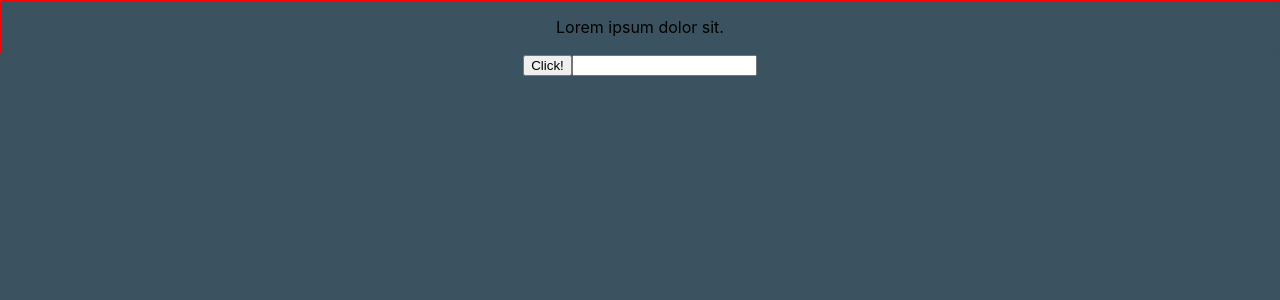
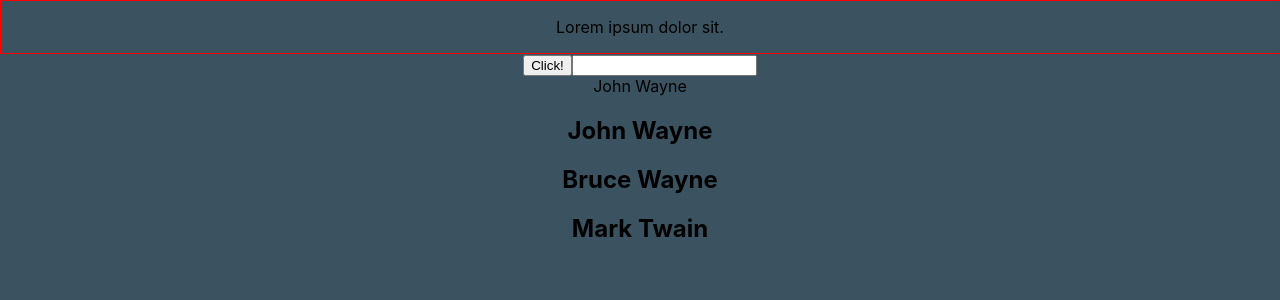
Before and after one commit to Zyar3k/ts_with-react, a React (Create React App) app: page / in a window 1280 px wide. Shown: the top 300 px of the page. Built offline with nearby package versions, Linux system fonts and the light colour scheme.

Commit message:
Prop Types and tips

```diff
--- a/src/App.tsx
+++ b/src/App.tsx
@@ -5,21 +5,21 @@ import Input from "./components/Input";
 // import Heading from "./components/Heading";
 // import Oscar from "./components/Oscar";
 // import Greet from "./components/Greet";
-// import Person from "./components/Person";
-// import PersonList from "./components/PersonList";
+import Person from "./components/Person";
+import PersonList from "./components/PersonList";
 // import Status from "./components/Status";
 
 function App() {
-  // const personName = {
-  //   first: "John",
-  //   last: "Wayne"
-  // };
+  const personName = {
+    first: "John",
+    last: "Wayne"
+  };
 
-  // const nameList = [
-  //   { first: "John", last: "Wayne" },
-  //   { first: "Bruce", last: "Wayne" },
-  //   { first: "Mark", last: "Twain" }
-  // ];
+  const nameList = [
+    { first: "John", last: "Wayne" },
+    { first: "Bruce", last: "Wayne" },
+    { first: "Mark", last: "Twain" }
+  ];
   return (
     <div className='App'>
       <Container styles={{ border: "1px solid red", padding: "1rem" }} />
@@ -35,8 +35,8 @@ function App() {
         <Heading>Oscar goes to Mario Puzzo</Heading>
       </Oscar>
       <Greet name='Alex' isLoggedIn={true} /> */}
-      {/* <Person name={personName} />
-      <PersonList names={nameList} /> */}
+      <Person name={personName} />
+      <PersonList names={nameList} />
     </div>
   );
 }
--- a/src/components/Input.tsx
+++ b/src/components/Input.tsx
@@ -5,13 +5,11 @@ type InputProps = {
   handleChange: (event: React.ChangeEvent<HTMLInputElement>) => void;
 };
 
-const Input = (props: InputProps) => {
+const Input = ({ value, handleChange }: InputProps) => {
   // const handleChange = (event: React.ChangeEvent<HTMLInputElement>) => {
   //   console.log(event);
   // };
-  return (
-    <input type='text' value={props.value} onChange={props.handleChange} />
-  );
+  return <input type='text' value={value} onChange={handleChange} />;
 };
 
 export default Input;
--- a/src/components/Person.tsx
+++ b/src/components/Person.tsx
@@ -1,9 +1,4 @@
-type PersonProps = {
-  name: {
-    first: string;
-    last: string;
-  };
-};
+import { PersonProps } from "./Person.types";
 
 const Person = (props: PersonProps) => {
   return (
--- a/src/components/PersonList.tsx
+++ b/src/components/PersonList.tsx
@@ -1,8 +1,7 @@
+import { Name } from "./Person.types";
+
 type PersonListProps = {
-  names: {
-    first: string;
-    last: string;
-  }[];
+  names: Name[];
 };
 
 const PersonList = (props: PersonListProps) => {
```
Also changed, not shown: src/components/Person.types.ts (added, +8 -0 lines).
